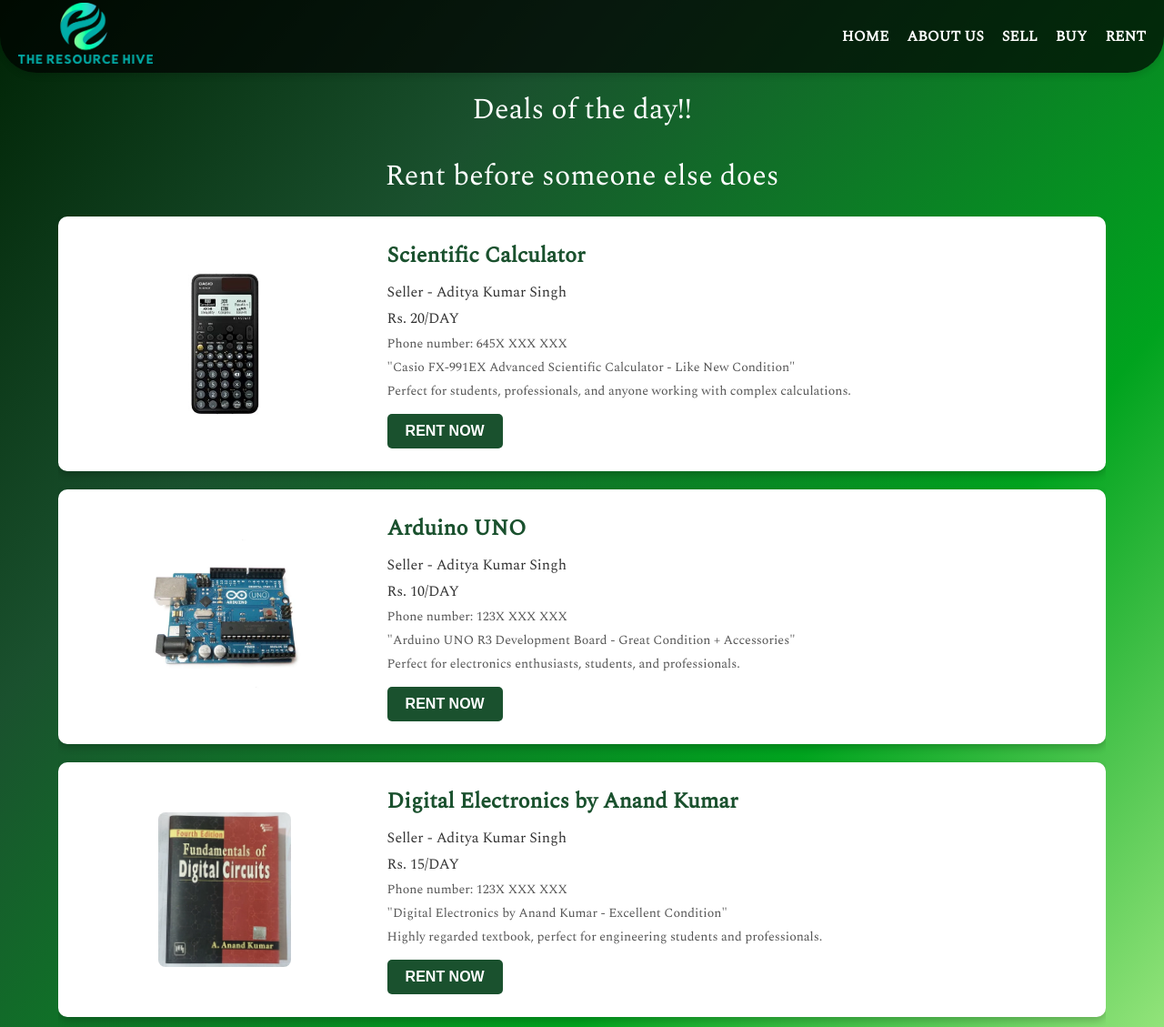
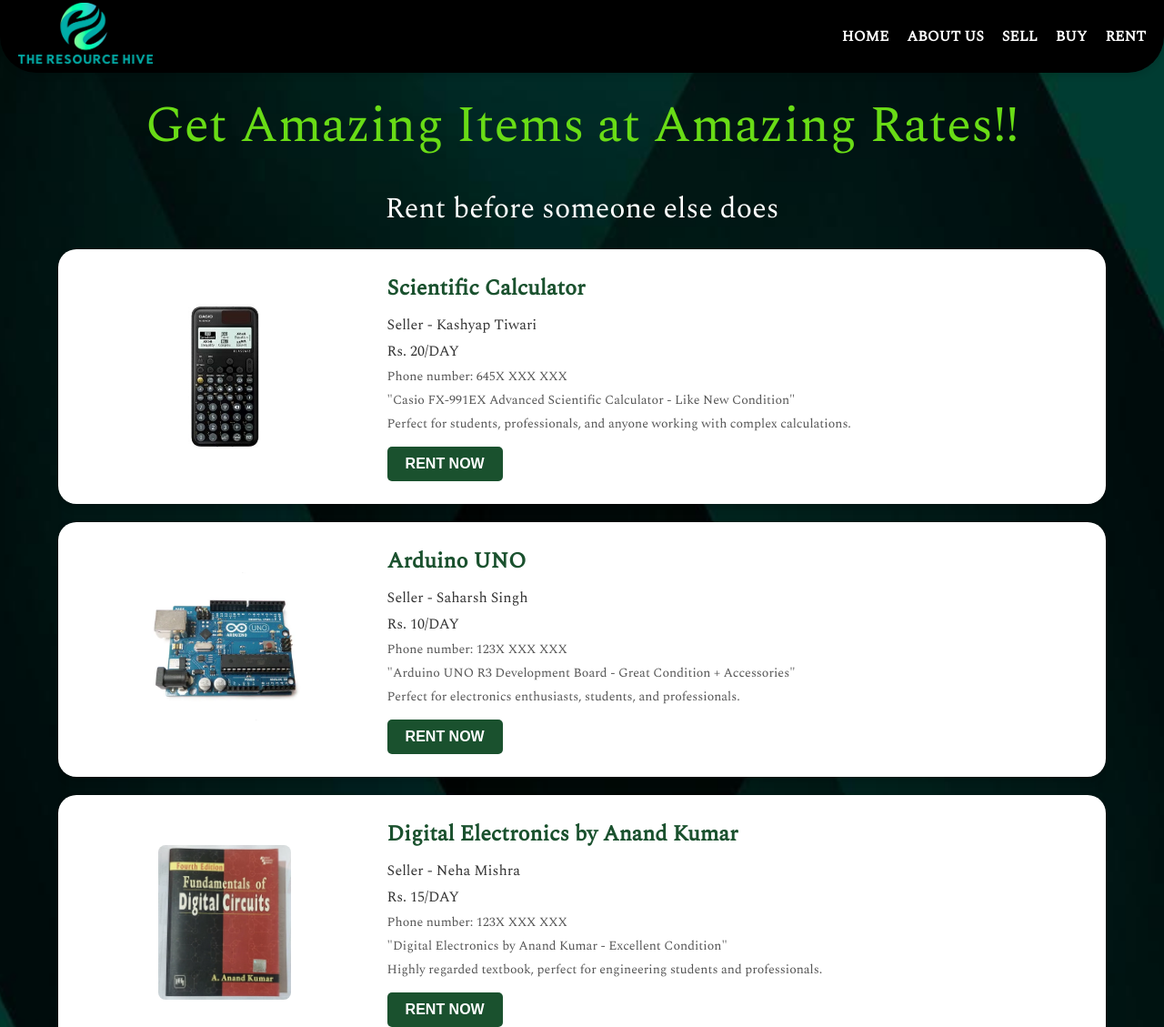
Before and after one commit to Prathmesh-04/Resorce-, a plain HTML site: page Rental.html in a window 1280 px wide. Shown: the top 1129 px of the page at 91% size. Drawn offline with nearby package versions, Linux system fonts and the light colour scheme.

Commit message:
chages 2

```diff
--- a/Rental.css
+++ b/Rental.css
@@ -14,13 +14,18 @@ body {
     background-repeat: no-repeat;
     background-position: center;
 }
-
+.container{
+    background-image: url(Images/darkbg10.jpg);
+    background-size: cover;
+    background-position: center;
+    background-repeat: no-repeat    ;
+}
 /* Navigation Bar */
 .nv {
     position: fixed;
     width: 100%;
     height: 80px;
-    background: rgba(0, 0, 0, 0.7);
+    background: black;
     display: flex;
     justify-content: space-between;
     align-items: center;
@@ -63,6 +68,10 @@ body {
     font-size: 2rem;
     color: #fff;
 }
+#head{
+    font-size: 3.5rem;
+    color: #69dc16;
+}
 
 /* Items Section */
 .items {
@@ -75,8 +84,12 @@ body {
     margin-bottom: 20px;
     display: flex;
     background-color: #fff;
-    border-radius: 10px;
+    border-radius: 20px;
     box-shadow: 0 4px 8px rgba(0, 0, 0, 0.2);
+}
+.item:hover{
+    background: linear-gradient(to right, #128257, #ffffff);
+    transition: transform 0.2s ease;
 }
 
 .pic {
--- a/Rental.html
+++ b/Rental.html
@@ -26,9 +26,9 @@
       </nav>
         <!-- Header Section -->
         <div class="head">
-            <p>Deals of the day!!</p>
+            <p id="head">Get Amazing Items at Amazing Rates!!</p>
             <br>
-            <p>Rent before someone else does</p>
+            <p id="head2">Rent before someone else does</p>
         </div>
 
         <!-- Items Section -->
@@ -39,7 +39,7 @@
                 </div>
                 <div class="information">
                   <h2>Scientific Calculator</h2>
-                  <p>Seller - Aditya Kumar Singh</p>
+                  <p>Seller - Kashyap Tiwari</p>
                   <p>Rs. 20/DAY</p>
                   <p class="info">Phone number: 645X XXX XXX</p>
                   <p class="info">"Casio FX-991EX Advanced Scientific Calculator - Like New Condition"</p>
@@ -53,7 +53,7 @@
                 </div>
                 <div class="information">
                     <h2>Arduino UNO</h2>
-                    <p>Seller - Aditya Kumar Singh</p>
+                    <p>Seller - Saharsh Singh</p>
                     <p>Rs. 10/DAY</p>
                     <p class="info">Phone number: 123X XXX XXX</p>
                     <p class="info">"Arduino UNO R3 Development Board - Great Condition + Accessories"</p>
@@ -68,7 +68,7 @@
                 </div>
                 <div class="information">
                     <h2>Digital Electronics by Anand Kumar</h2>
-                    <p>Seller - Aditya Kumar Singh</p>
+                    <p>Seller - Neha Mishra</p>
                     <p>Rs. 15/DAY</p>
                     <p class="info">Phone number: 123X XXX XXX</p>
                     <p class="info">"Digital Electronics by Anand Kumar - Excellent Condition"</p>
@@ -83,7 +83,7 @@
                 </div>
                 <div class="information">
                     <h2>OnePlus Buds 2</h2>
-                    <p>Seller - Aditya Kumar Singh</p>
+                    <p>Seller - Partish Singh</p>
                     <p>Rs. 50/DAY</p>
                     <p class="info">Phone number: 123X XXX XXX</p>
                     <p class="info">"OnePlus Buds 2 - Wireless Earbuds with ANC, Excellent Condition"</p>
--- a/ResourceHive.css
+++ b/ResourceHive.css
@@ -27,6 +27,7 @@ nav{
   top: 0;
   border-bottom-left-radius: 40px;
   border-bottom-right-radius: 40px;
+  z-index: 2;
 }
 
 nav img{
--- a/Selling.css
+++ b/Selling.css
@@ -46,7 +46,8 @@
 body {
     font-family: Arial, sans-serif;
     /* background-image: radial-gradient( circle 1292px at -13.6% 51.7%,  rgba(0,56,68,1) 0%, rgba(163,217,185,1) 51.5%, rgb(163,217,185,1) 88.6% ); */
-    background-image: url(Images/darkgreenbg.jpg);
+    background-image: url(Images/darkbg7.png);
+    background-repeat: no-repeat;
     background-size: cover;
     background-position: center;
     text-align: center;
@@ -63,7 +64,7 @@ body {
     width: 90%;
     max-width: 600px;
     margin: 30px auto;
-    background-image: url(Images/darkbg3.avif);
+    background-image: url(Images/darkbg8.jpg);
     background-size: cover;
     background-position: center;
     padding: 30px;
@@ -137,11 +138,11 @@ textarea {
 .heading {
     font-weight: bold;
     font-size: 2cm;
-    color: rgb(30, 113, 154);
+    color: rgb(37, 162, 193);
 }
 
 .selling {
-    color: rgb(41, 129, 19);
+    color: rgb(124, 197, 21);
     cursor: pointer;
     transition: 0.3s ease;
     display: inline-block;
```
Also changed, not shown: Selling.html (+1 -1 lines), Images/darkbg10.jpg (added), Images/darkbg4.jpg (added), Images/darkbg5.jpg (added), Images/darkbg6.jpg (added), Images/darkbg7.png (added), Images/darkbg8.jpg (added), Images/darkbg9.jpg (added).
